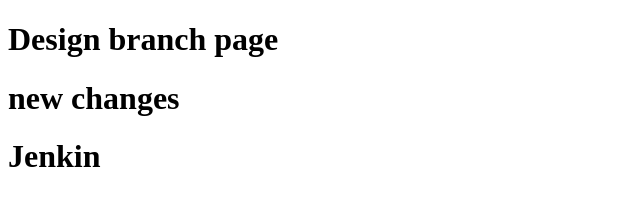
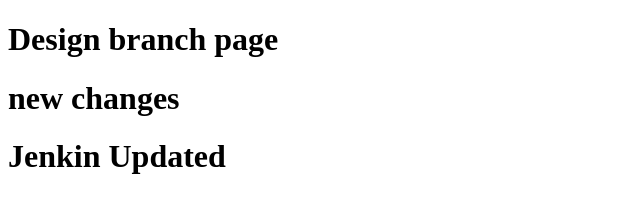
Before and after one commit to bhushan3490/Git-Repo, a plain HTML site: page design.html in a window 1280 px wide. Shown: the whole page, without its empty margins (0-640 px from the left). Drawn offline with Linux system fonts and the light colour scheme.

Commit message:
Update design.html

```diff
--- a/design.html
+++ b/design.html
@@ -8,7 +8,7 @@
 <body>
         <h1> Design branch page </h2>
 	<h1> new changes </h1>
-	<h1> Jenkin</h1>
+	<h1> Jenkin Updated</h1>
 
 </body>
 </html>
```
